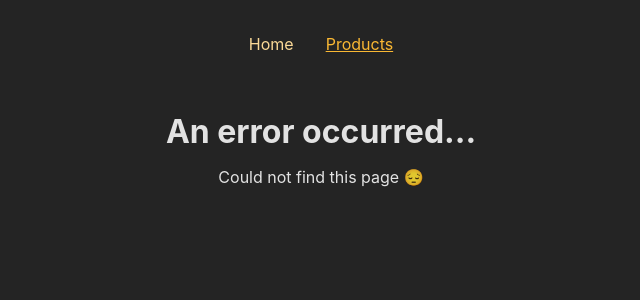
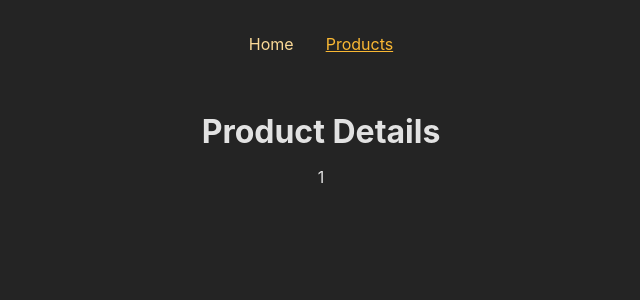
Before and after one commit to KozerT/react-app-multi-page-spa, a React (Vite) app: page /products/1 in a window 1280 px wide. Shown: the top 300 px of the page, without its empty margins (319-959 px from the left). Built offline with nearby package versions, Linux system fonts and the light colour scheme.

Commit message:
feat: define and use dynamic routes

```diff
--- a/src/App.jsx
+++ b/src/App.jsx
@@ -3,6 +3,7 @@ import Home from "./pages/Home";
 import Product from "./pages/Product";
 import Root from "./pages/Root";
 import ErrorPage from "./pages/Error";
+import ProductDetail from "./pages/ProductDetail";
 
 const router = createBrowserRouter([
   {
@@ -15,6 +16,10 @@ const router = createBrowserRouter([
         path: "/products",
         element: <Product />,
       },
+      {
+        path: "/products/:productId",
+        element: <ProductDetail />,
+      },
     ],
   },
 ]);
--- a/src/pages/Product.jsx
+++ b/src/pages/Product.jsx
@@ -1,5 +1,14 @@
 const Product = () => {
-  return <h2>The Products Page</h2>;
+  return (
+    <>
+      <h2>The Products Page</h2>
+      <ul>
+        <li>Product 1</li>
+        <li>Product 2</li>
+        <li>Product 3</li>
+      </ul>
+    </>
+  );
 };
 
 export default Product;
--- /dev/null
+++ b/src/pages/ProductDetail.jsx
@@ -0,0 +1,15 @@
+import React from "react";
+import { useParams } from "react-router-dom";
+
+const ProductDetail = () => {
+  const params = useParams();
+
+  return (
+    <div>
+      <h1>Product Details</h1>
+      <p>{params.productId}</p>
+    </div>
+  );
+};
+
+export default ProductDetail;
```
